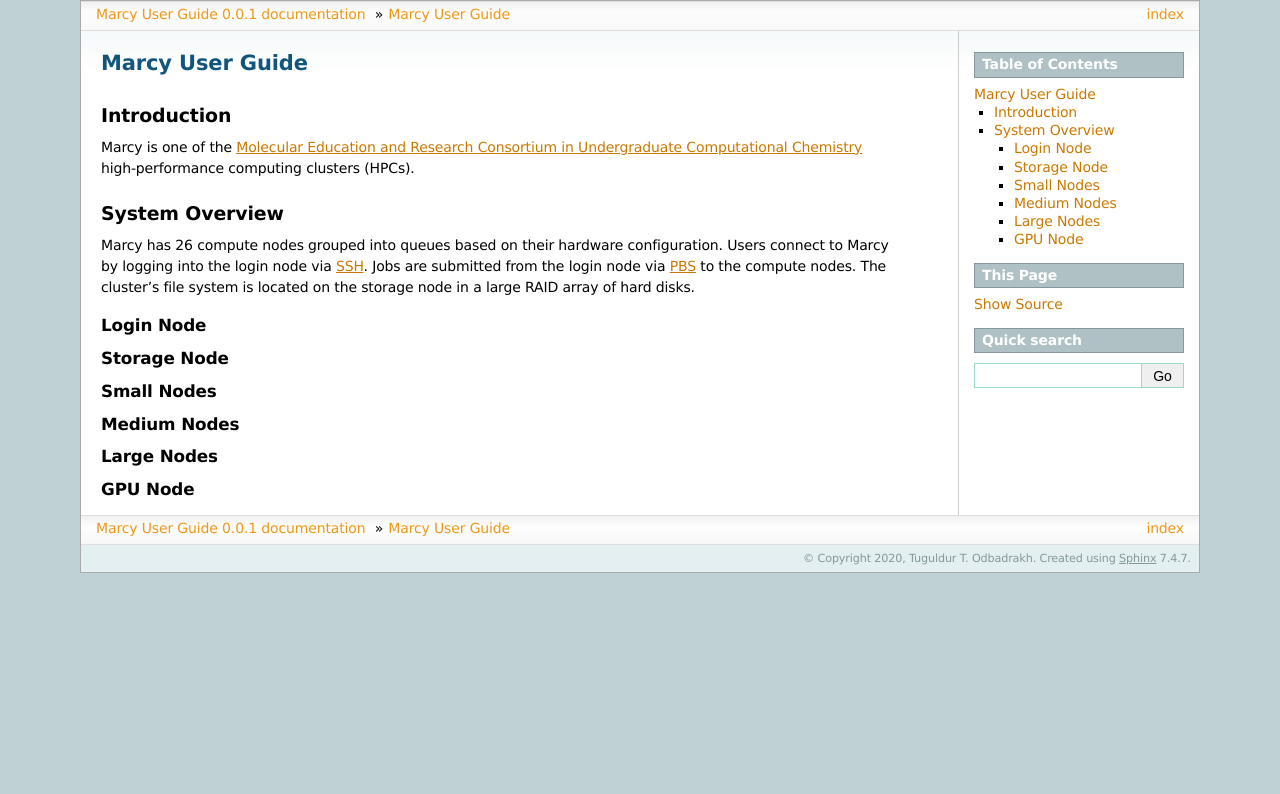
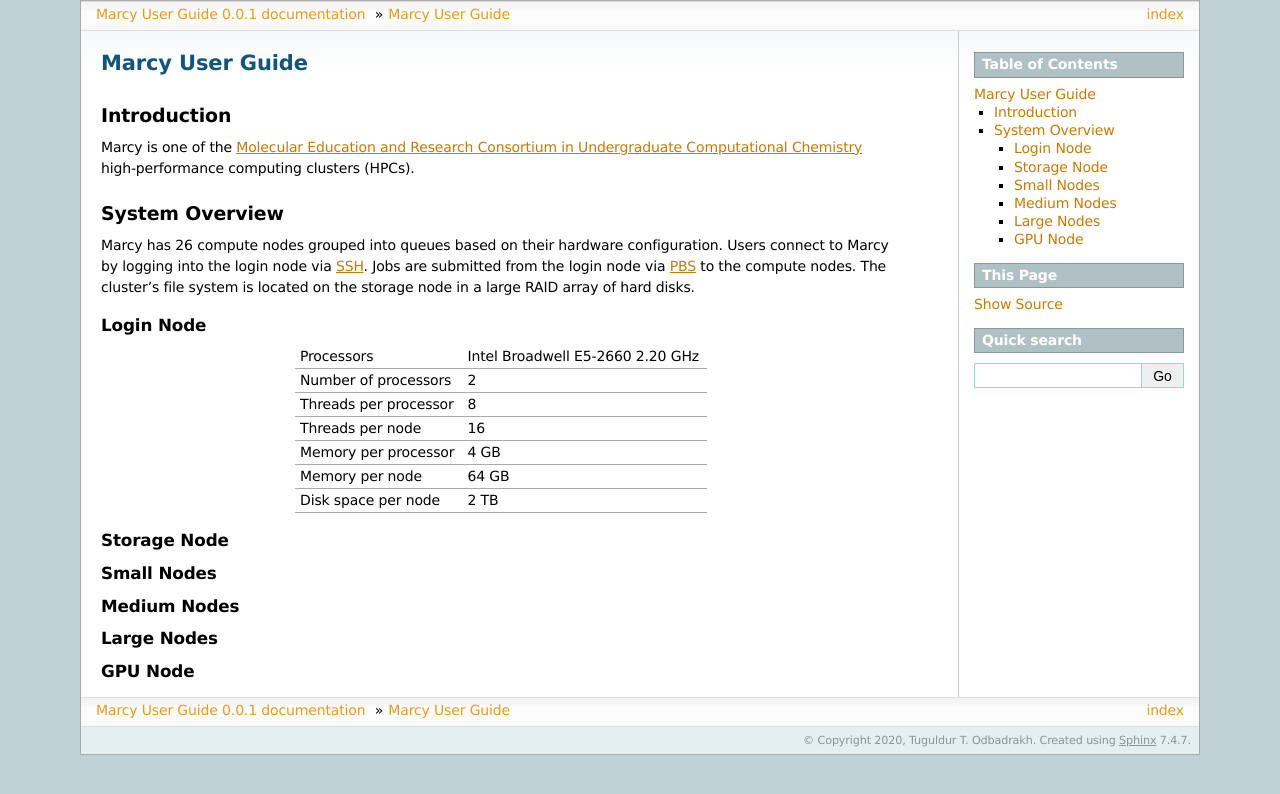
Before and after one commit to mercuryconsortium/marcy, a Sphinx documentation site: the page built from source/index.rst, in a window 1280 px wide. Shown: the top 794 px of the page. Built offline with Sphinx 7.4.7, drawn with Linux system fonts in a browser that asks for light colours; pages that are not in the unit, such as notebooks, are missing from menus.

```diff
--- a/source/index.rst
+++ b/source/index.rst
@@ -22,9 +22,6 @@
 
 Login Node
 ----------
-
-.. table:: Login Node
-   :caption: master
 
    ===================== ================================
    Processors            Intel Broadwell E5-2660 2.20 GHz
```
Also changed, not shown: 2 other files.
